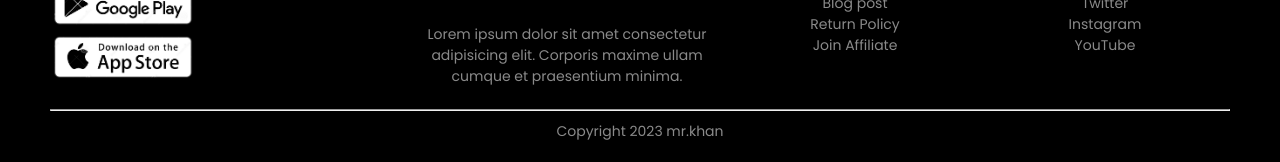
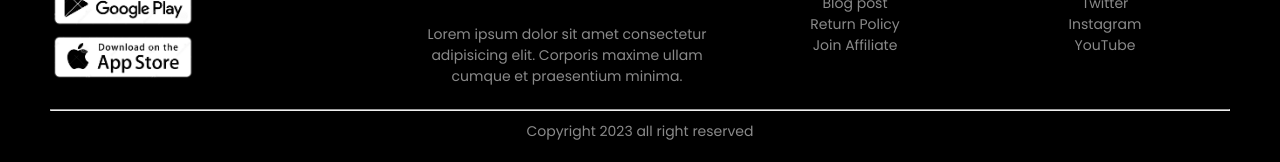
Before and after one commit to marufhossainkhan/ods, a plain HTML site: page index.html in a window 1280 px wide. Shown: the part 4249-4411 px from the top of the page. Drawn offline with Linux system fonts and the light colour scheme; a web font is replaced by a local one.

```diff
--- a/index.html
+++ b/index.html
@@ -380,7 +380,8 @@
                 </div>
             </div>
             <hr>
-            <p class="copyright">Copyright 2023 mr.khan</p>
+            <p class="copyright">Copyright 2023 all right reserved
+            </p>
         </div>
     </div>
 
```
